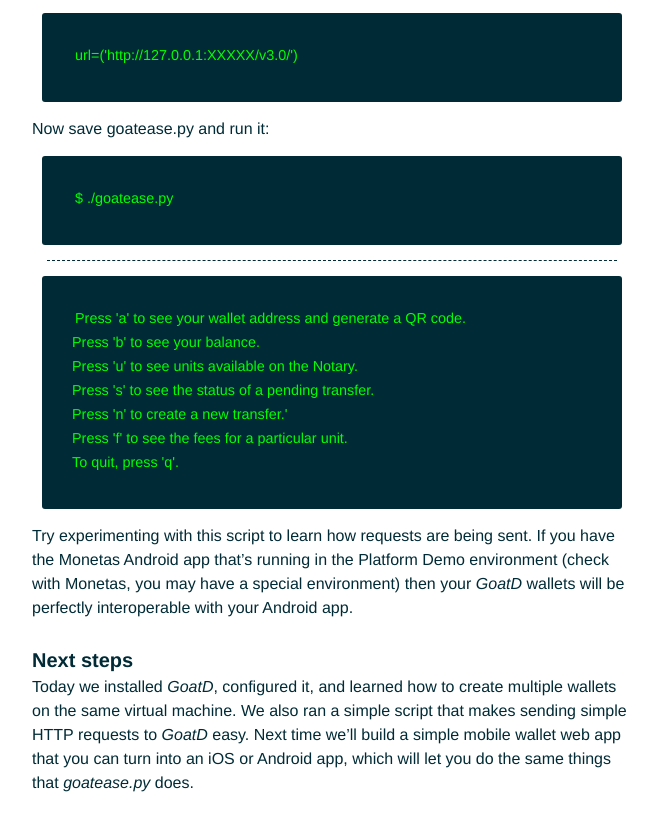
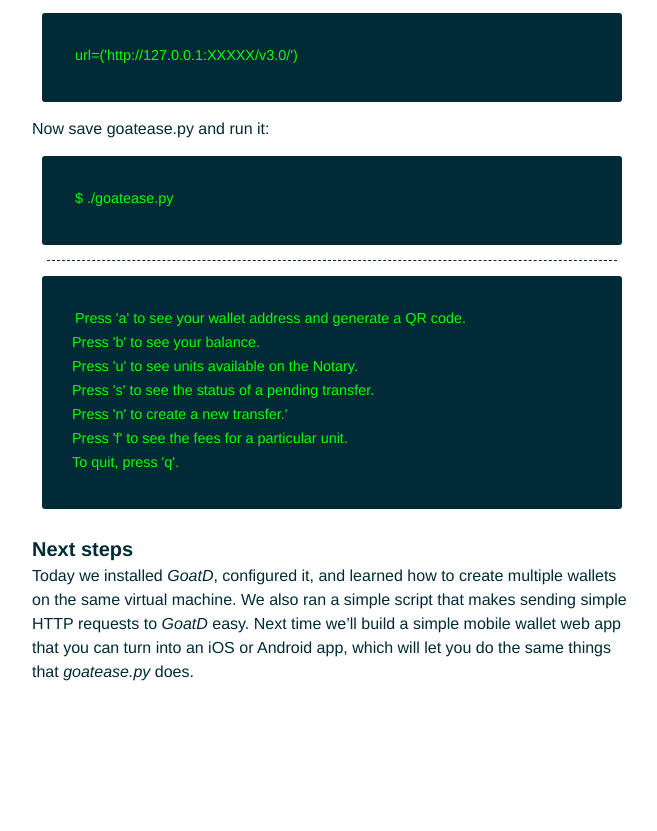
Before and after one commit to rusticbison/website, a Jekyll site: the page built from _posts/2016-06-15-monetas-goatd-installation.md, in a window 1280 px wide and 900 px high, scrolled down 1824 px. Shown: the top 831 px of the window, without its empty margins (308-965 px from the left). Built offline with Jekyll 4.4.1, drawn with Linux system fonts in a browser that asks for light colours; after the commit the page ends 2613 px from its top, so only the background shows below that.

Commit message:
clarified text

```diff
--- a/_posts/2016-06-15-monetas-goatd-installation.md
+++ b/_posts/2016-06-15-monetas-goatd-installation.md
@@ -64,8 +64,6 @@
     Press 'f' to see the fees for a particular unit.
     To quit, press 'q'.
 
-Try experimenting with this script to learn how requests are being sent. If you have the Monetas Android app that's running in the Platform Demo environment (check with Monetas, you may have a special environment) then your *GoatD* wallets will be perfectly interoperable with your Android app.
-
 # Next steps
 
 Today we installed *GoatD*, configured it, and learned how to create multiple wallets on the same virtual machine. We also ran a simple script that makes sending simple HTTP requests to *GoatD* easy. Next time we'll build a simple mobile wallet web app that you can turn into an iOS or Android app, which will let you do the same things that *goatease.py* does.
```
